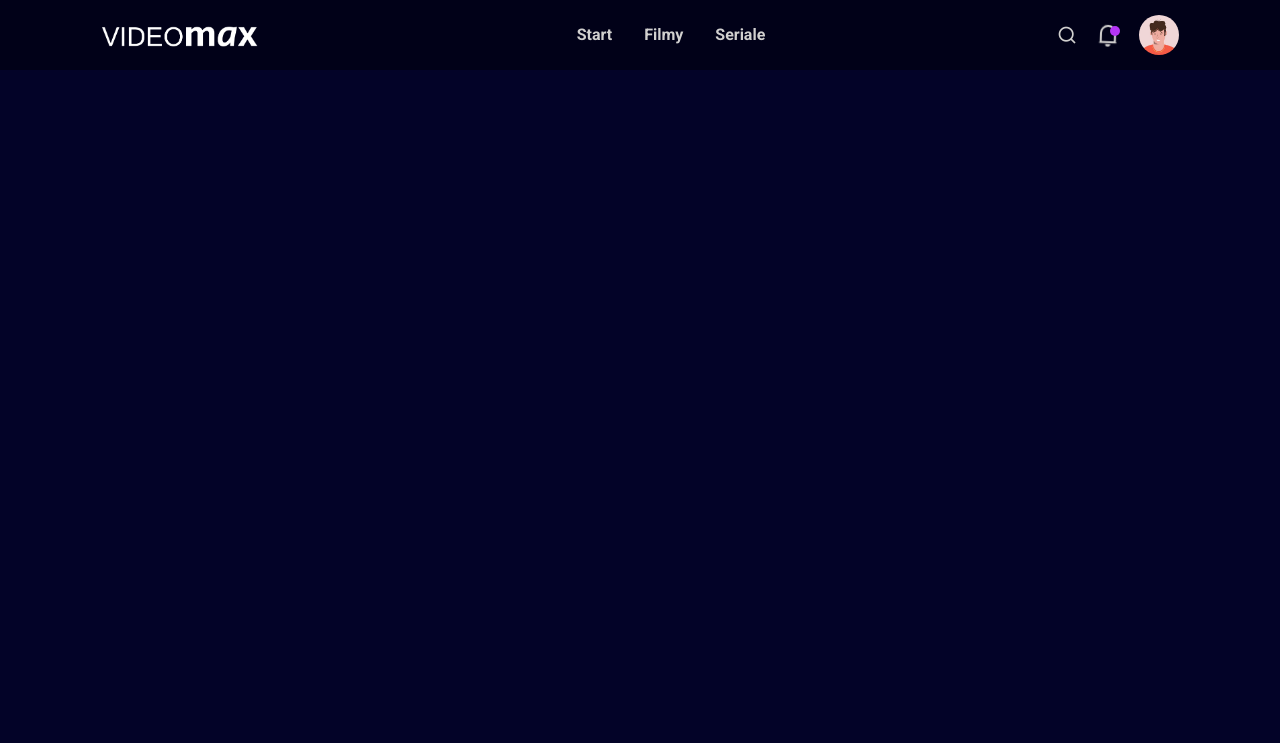
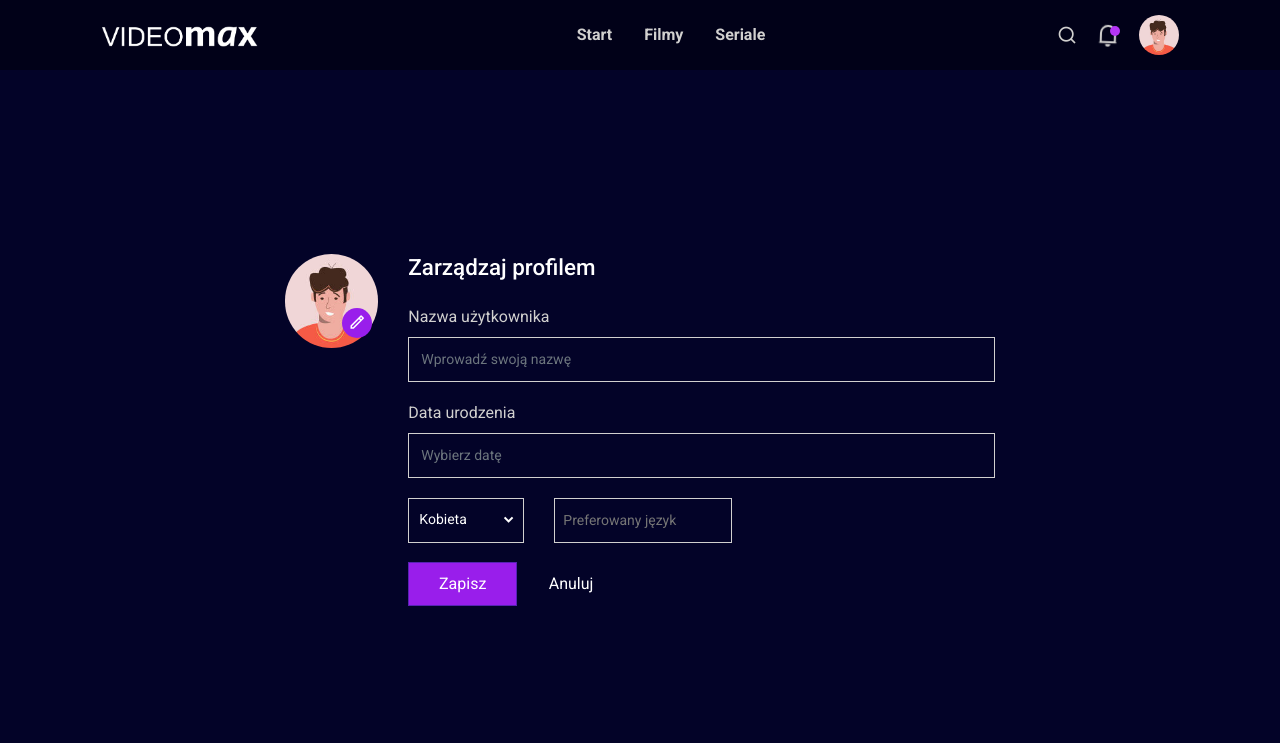
Before and after one commit to kigston/IO_Project_2021, a plain HTML site: page manage-profile.html in a window 1280 px wide. Drawn offline with Linux system fonts and the light colour scheme.

Commit message:
Dodanie panelu zarządzania profilem; stylowanie

```diff
--- a/manage-profile.html
+++ b/manage-profile.html
@@ -297,7 +297,66 @@
          </div>
       </header>
     <!-- Header End -->
+    <!-- manage profile -->
+    <section class="m-profile manage-p">
+        <div class="container h-100">
+            <div class="row align-items-center justify-content-center h-100">
+                <div class="col-lg-10">
+                    <div class="sign-user_card">
+                        <div class="row">
+                            <div class="col-lg-2">
+                                <div class="upload_profile d-inline-block">
+                                <img src="img/user/user.jpg" class="profile-pic rounded-circle img-fluid" alt="user">
+                                <div class="p-image">
+                                    <i class="ri-pencil-line upload-button"></i>
+                                    <input class="file-upload" type="file" accept="image/*">
+                                </div>
+                                </div>
+                            </div>
+                            <div class="col-lg-10 device-margin">
+                                <div class="profile-from">
+                                    <h4 class="mb-3">Zarządzaj profilem</h4>
+                                    <form class="mt-4" action="moviespage.html">
+                                        <div class="form-group">
+                                            <label>Nazwa użytkownika</label>
+                                            <input type="text" class="form-control mb-0" id="exampleInputl2"
+                                                placeholder="Wprowadź swoją nazwę" autocomplete="off" required>
+                                        </div>
+                                        <div class="form-group">
+                                            <label>Data urodzenia</label>
+                                            <input type="text" class="form-control date-input basicFlatpickr mb-0" placeholder="Wybierz datę" id="exampleInputPassword2"
+                                            required>
+                                        </div>
+                                        <div class="form-group d-flex flex-md-row flex-column">
+                                            <div class="iq-custom-select d-inline-block manage-gen">
+                                                <select name="cars" class="form-control pro-dropdown">
+                                                    <option value="female">Kobieta</option>
+                                                    <option value="male">Mężczyzna</option>
+                                                </select>
+                                            </div>
+                                            <div class="iq-custom-select d-inline-block lang-dropdown manage-dd">
+                                                <select name="cars" class="form-control pro-dropdown" id="lang"
+                                                    multiple="multiple">
+                                                    <option value="english">English</option>
+                                                    <option value="polish">Polski</option>
 
+                                                </select>
+                                            </div>
+                                        </div>
+                                        <div class="d-flex">
+                                            <a href="#" class="btn btn-hover">Zapisz</a>
+                                            <a href="moviespage.html" class="btn btn-link">Anuluj</a>
+                                        </div>
+                                    </form>
+                                </div>
+                            </div>
+                        </div>
+                    </div>
+                </div>
+            </div>
+        </div>
+    </section>
+    <!-- MainContent End-->
     <!-- back-to-top -->
     <div id="back-to-top">
         <a class="top" href="#top" id="top"> <i class="fa fa-angle-up"></i> </a>
```
